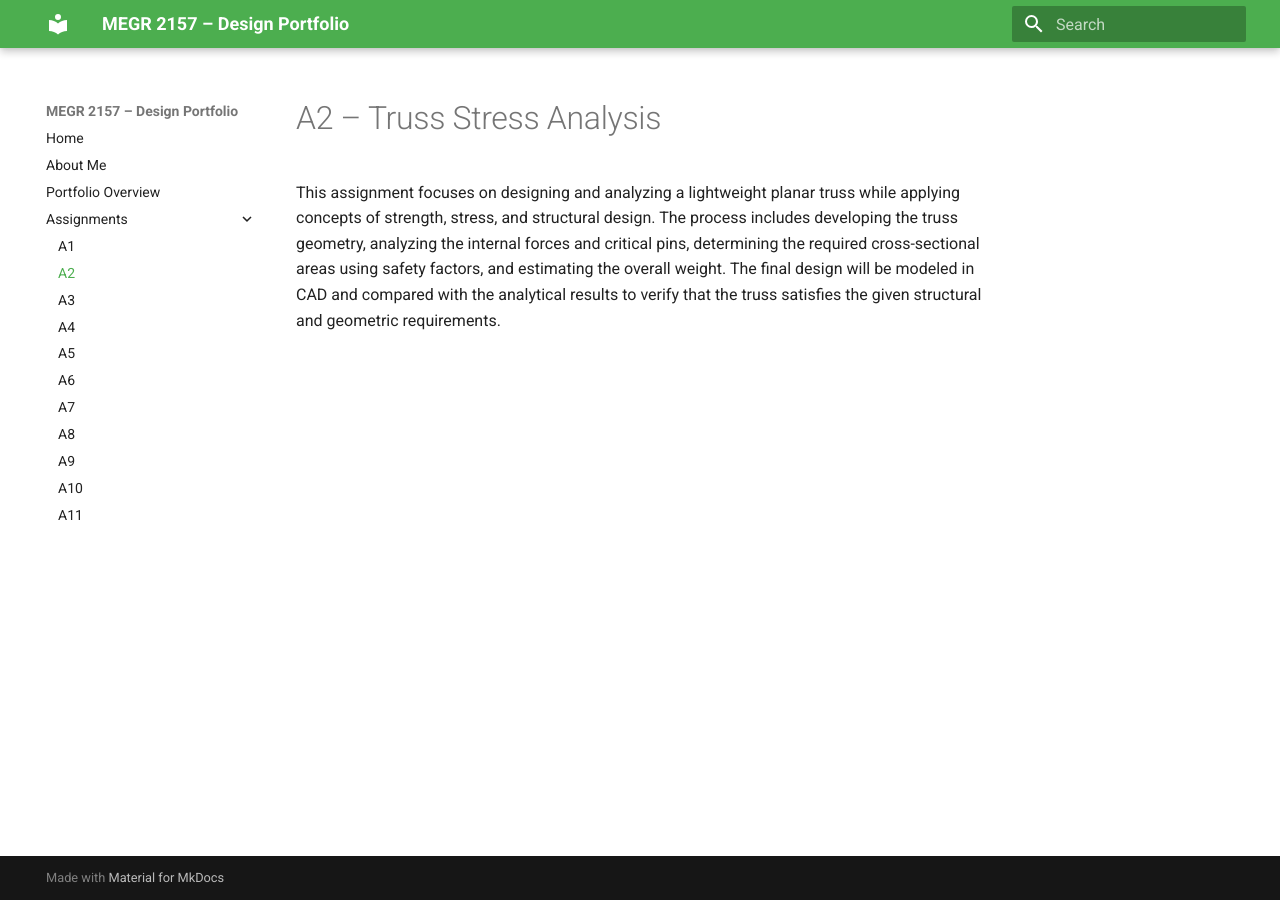
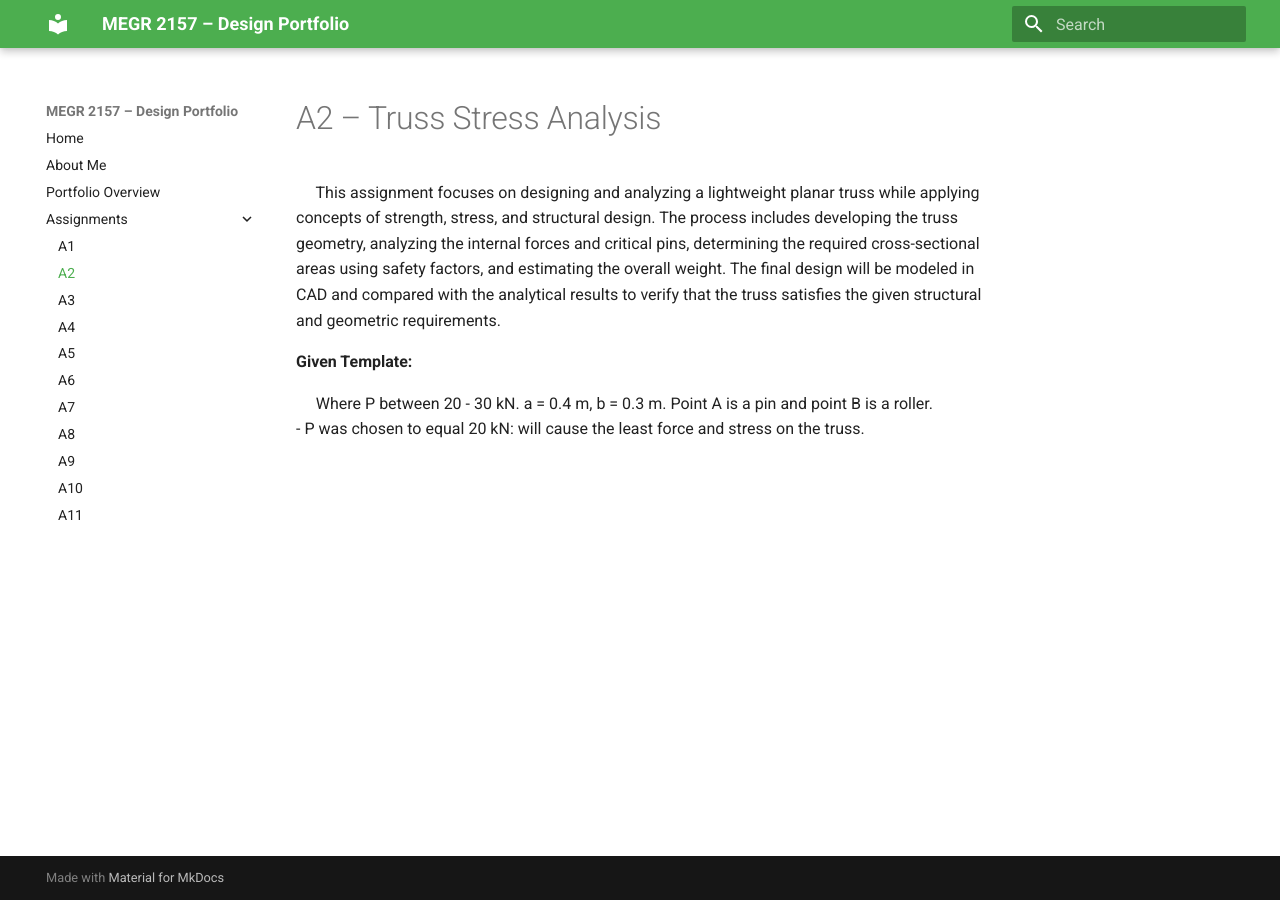
Before and after one commit to abatisti/megr2157-portfolio, an MkDocs documentation site: the page built from docs/assignments/A02/index.md, in a window 1280 px wide. Built offline with MkDocs 1.6.1 and Material for MkDocs 9.7.7, drawn with Linux system fonts in a browser that asks for light colours.

Commit message:
Update index.md

```diff
--- a/docs/assignments/A02/index.md
+++ b/docs/assignments/A02/index.md
@@ -1,4 +1,11 @@
 # A2 – Truss Stress Analysis
 
 
-This assignment focuses on designing and analyzing a lightweight planar truss while applying concepts of strength, stress, and structural design. The process includes developing the truss geometry, analyzing the internal forces and critical pins, determining the required cross-sectional areas using safety factors, and estimating the overall weight. The final design will be modeled in CAD and compared with the analytical results to verify that the truss satisfies the given structural and geometric requirements.
+&nbsp;&nbsp;&nbsp;&nbsp;  This assignment focuses on designing and analyzing a lightweight planar truss while applying concepts of strength, stress, and structural design. The process includes developing the truss geometry, analyzing the internal forces and critical pins, determining the required cross-sectional areas using safety factors, and estimating the overall weight. The final design will be modeled in CAD and compared with the analytical results to verify that the truss satisfies the given structural and geometric requirements.
+
+
+**Given Template:**
+
+
+&nbsp;&nbsp;&nbsp;&nbsp;  Where P between 20 - 30 kN. a = 0.4 m, b = 0.3 m. Point A is a pin and point B is a roller.
+- P was chosen to equal 20 kN: will cause the least force and stress on the truss.
```
